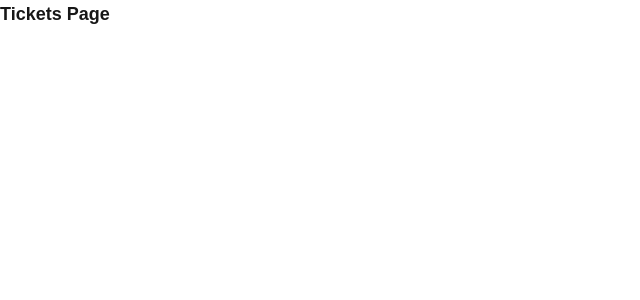
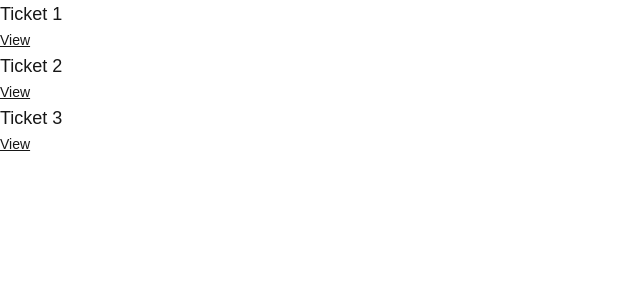
Before and after one commit to codeGoCodeNot/Project-Ticket-System, a Next.js app: page /tickets in a window 1280 px wide. Shown: the top 300 px of the page, without its empty margins (0-640 px from the left). Built offline with nearby package versions, Linux system fonts and the light colour scheme.

Commit message:
Added Link and temporary data for dynamic access

```diff
--- a/src/app/page.tsx
+++ b/src/app/page.tsx
@@ -1,6 +1,13 @@
+import Link from "next/link";
+
 // This is a Home page
 const HomePage = () => {
-  return <h2 className="text-lg font-bold">Home Page</h2>;
+  return (
+    <div>
+      <h2 className="text-lg font-bold">Home Page</h2>
+      <Link href="/tickets">Go to tickets</Link>
+    </div>
+  );
 };
 
 export default HomePage;
--- a/src/app/tickets/[ticketId]/page.tsx
+++ b/src/app/tickets/[ticketId]/page.tsx
@@ -1,3 +1,6 @@
+import { initialTickets } from "@/data";
+
+// This is a ticket page
 type TicketPageProps = {
   params: Promise<{ ticketId: string }>;
 };
@@ -5,7 +8,18 @@
 const TicketPage = async ({ params }: TicketPageProps) => {
   const { ticketId } = await params;
 
-  return <h2 className="text-lg font-bold">Ticket Page {ticketId}</h2>;
+  const ticket = initialTickets.find((ticket) => ticket.id === ticketId);
+
+  if (!ticket) {
+    return <h1>Ticket not found</h1>;
+  }
+
+  return (
+    <div>
+      <h2 className="text-lg">{ticket.title}</h2>
+      <p className="text-sm">{ticket.content}</p>
+    </div>
+  );
 };
 
 export default TicketPage;
--- a/src/app/tickets/page.tsx
+++ b/src/app/tickets/page.tsx
@@ -1,8 +1,20 @@
+import { initialTickets } from "@/data";
+import Link from "next/link";
+
 // This is a tickets page
 const TicketsPage = () => {
   return (
     <div>
-      <h2 className="text-lg font-bold">Tickets Page</h2>
+      <h2>
+        {initialTickets.map((ticket) => (
+          <div key={ticket.id}>
+            <h2 className="text-lg">{ticket.title}</h2>
+            <Link href={`/tickets/${ticket.id}`} className="text-sm underline">
+              View
+            </Link>
+          </div>
+        ))}
+      </h2>
     </div>
   );
 };
--- /dev/null
+++ b/src/data.ts
@@ -0,0 +1,21 @@
+export const initialTickets = [
+  {
+    id: "1",
+    title: "Ticket 1",
+    content: "This is the first ticket",
+    status: "DONE",
+  },
+
+  {
+    id: "2",
+    title: "Ticket 2",
+    content: "This is the second ticket",
+    status: "OPEN",
+  },
+  {
+    id: "3",
+    title: "Ticket 3",
+    content: "This is the third ticket",
+    status: "IN_PROGRESS",
+  },
+];
```
